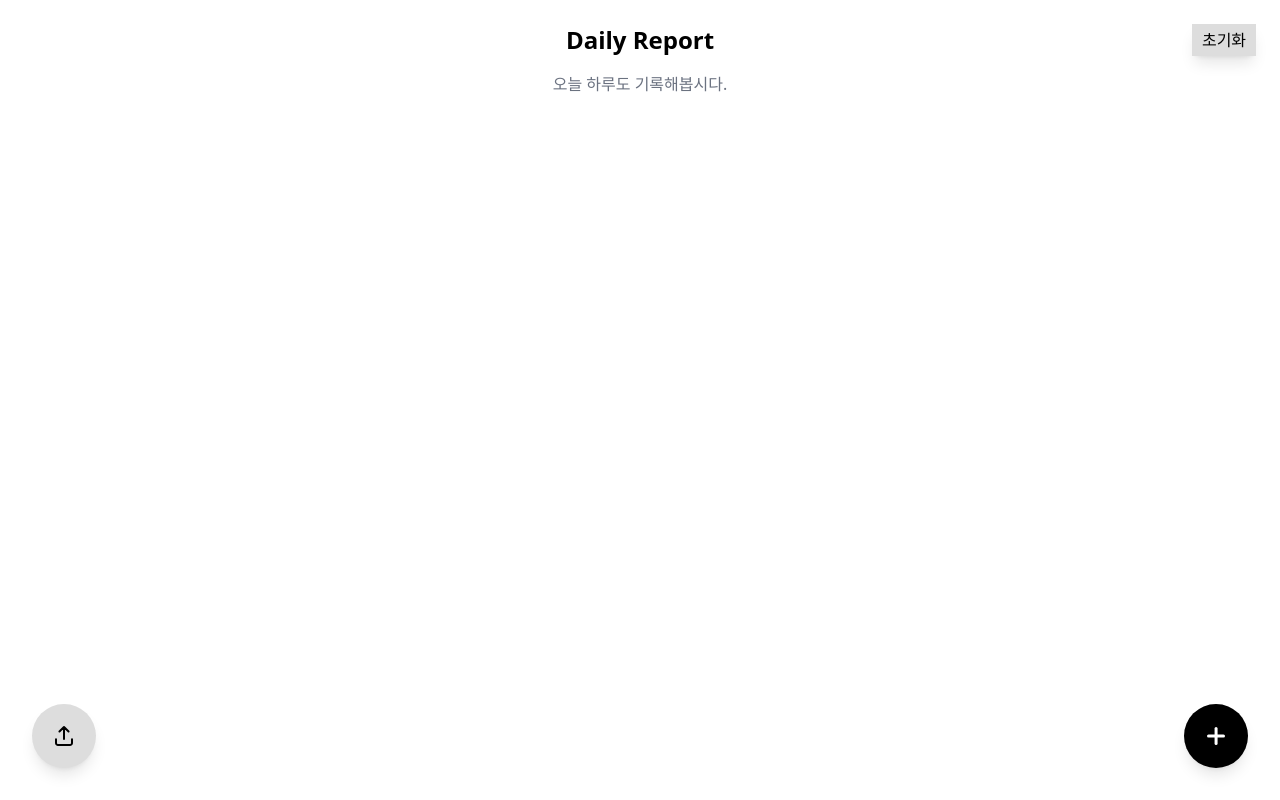
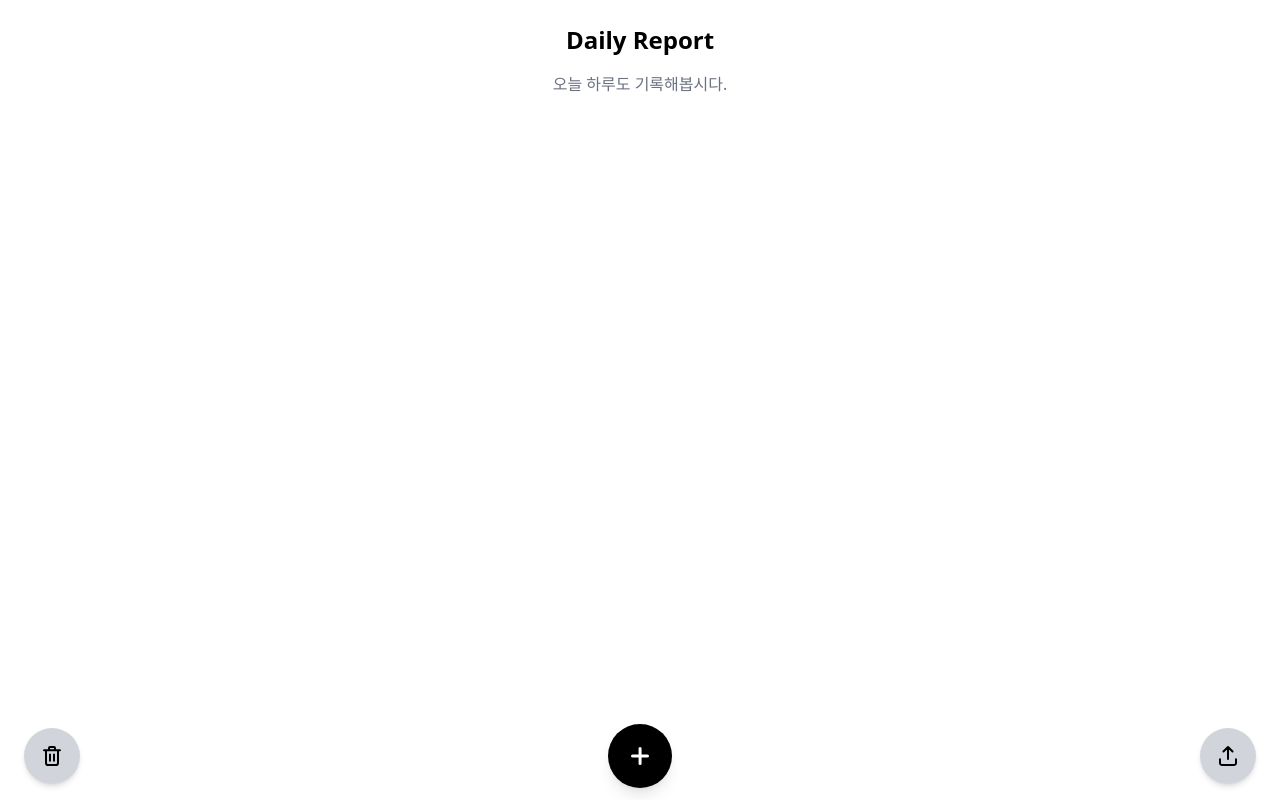
Before and after one commit to ckdduf138/reportory, a React (Create React App) app: page / in a window 1280 px wide. Built offline with nearby package versions, Linux system fonts and the light colour scheme; the HTML template or start-up script is replaced by a standard one.

Commit message:
버튼 UI 배치 수정

```diff
--- a/src/pages/Home.tsx
+++ b/src/pages/Home.tsx
@@ -63,7 +63,7 @@ const Home: React.FC = () => {
 
   return (
     <div className="min-h-screen flex items-start justify-center relative">
-      <div className="p-6 w-full max-w-7xl">
+      <div className="p-6 pb-24 w-full max-w-7xl">
         <h1 className="text-2xl font-bold mb-4 text-center text-black">Daily Report</h1>
 
         <ReportViewer
@@ -72,29 +72,26 @@ const Home: React.FC = () => {
           edit_report={handleEdit}
         />
 
+        {/* 하단 고정 바 */}
+        <div className="fixed bottom-0 left-0 w-full bg-white py-4 px-6 flex justify-between items-center shadow-lg">
           {/* 초기화 버튼 */}
+          <button className="w-14 h-14 flex items-center justify-center bg-gray-300 rounded-full shadow-md" onClick={deleteAndReload}>
+            <img src={`${process.env.PUBLIC_URL}/images/home/ic-trash.svg`} />
+          </button>
+
+          {/* 추가 버튼 (플로팅) */}
           <button
-          className="fixed top-6 right-6 w-16 h-8 bg-[#DDDDDD] flex items-center justify-center shadow-lg"
-          onClick={() => deleteAndReload()}
+            className="w-16 h-16 bg-black flex items-center justify-center rounded-full shadow-lg absolute left-1/2 transform -translate-x-1/2"
+            onClick={handleAddReport}
           >
-          초기화
+            <img src={`${process.env.PUBLIC_URL}/images/home/ic-plus.svg`} />
           </button>
 
           {/* 업로드 버튼 */}
-        <button
-          className="fixed bottom-8 left-8 w-16 h-16 bg-[#DDDDDD] flex items-center justify-center rounded-full shadow-lg"
-          onClick={() => handleExport()}
-        >
+          <button className="w-14 h-14 flex items-center justify-center bg-gray-300 rounded-full shadow-md" onClick={handleExport}>
             <img src={`${process.env.PUBLIC_URL}/images/home/ic-export.svg`} />
           </button>
-
-        {/* 플로팅 버튼 */}
-        <button
-          className="fixed bottom-8 right-8 w-16 h-16 bg-black flex items-center justify-center rounded-full shadow-lg"
-          onClick={() => handleAddReport()}
-        >
-          <img src={`${process.env.PUBLIC_URL}/images/home/ic-plus.svg`} />
-        </button>
+        </div>
 
         {isModalOpen && (
           <ReportForm
```
Also changed, not shown: public/images/home/Ic-trash.svg (added). Lines whose indentation alone changed are shown as unchanged.
